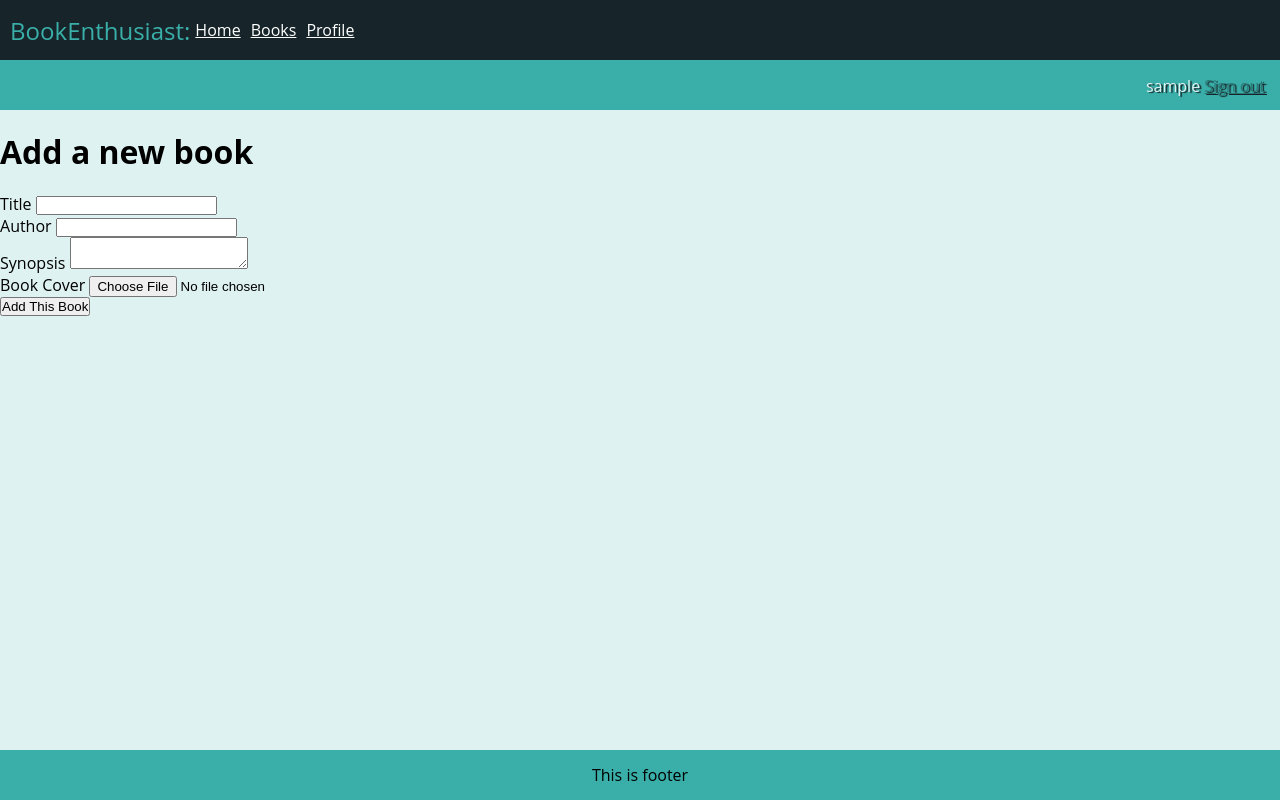
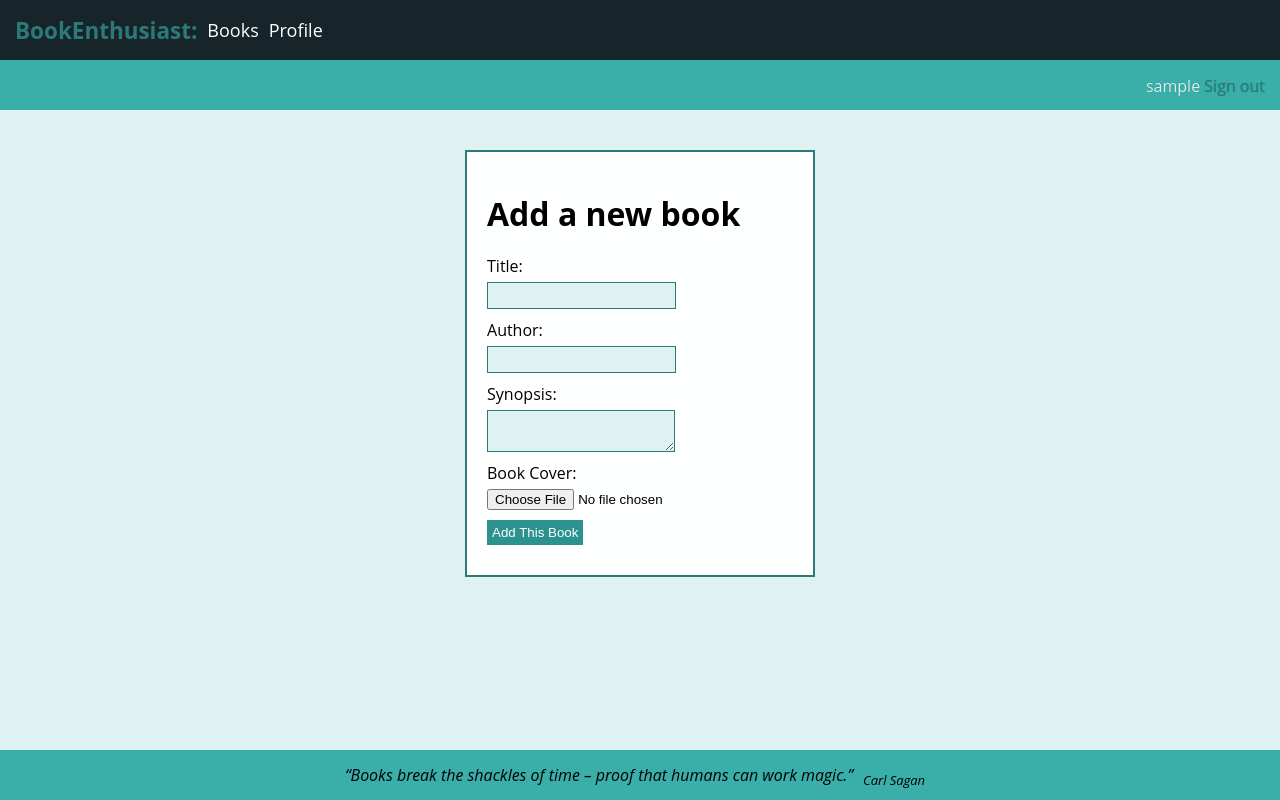
Before and after one commit to JanaRankova/final_project, a Flask app: page /list/add-book in a window 1280 px wide. Run offline with Flask 2, Linux system fonts and the light colour scheme; the visitor is signed in with stand-in values (Sample User, id 1); data comes from the database, SQL or seed files in the repository.

Commit message:
Added search tool and form styles

```diff
--- a/app/forms.py
+++ b/app/forms.py
@@ -7,15 +7,15 @@ from .models import User
 class RegistrationForm(FlaskForm):
 
     username = StringField(
-        'Name', validators=[DataRequired()]
+        'Name:', validators=[DataRequired()]
     )
 
     password = PasswordField(
-        'Password', validators=[DataRequired()]
+        'Password:', validators=[DataRequired()]
     )
 
     password2 = PasswordField(
-        'Re-enter password', validators=[DataRequired(), EqualTo('password')]
+        'Re-enter password:', validators=[DataRequired(), EqualTo('password')]
     )
 
     submit = SubmitField('Create an Account')
@@ -24,11 +24,11 @@ class RegistrationForm(FlaskForm):
 class LoginForm(FlaskForm):
 
     username = StringField(
-        'Username', validators=[DataRequired()]
+        'Username:', validators=[DataRequired()]
     )
 
     password = PasswordField(
-        'Password', validators=[DataRequired()]
+        'Password:', validators=[DataRequired()]
     )
 
     remember_me = BooleanField('Keep me logged in')
@@ -38,19 +38,19 @@ class LoginForm(FlaskForm):
 class BookAdditionForm(FlaskForm):
 
     name = StringField(
-        'Title', validators=[DataRequired()]
+        'Title:', validators=[DataRequired()]
     )
 
     author = StringField(
-        'Author', validators=[DataRequired()]
+        'Author:', validators=[DataRequired()]
     )
 
     synopsis = TextAreaField(
-        'Synopsis', validators=[Optional(), Length(max=500)]
+        'Synopsis:', validators=[Optional(), Length(max=500)]
     )
 
     cover = FileField(
-        'Book Cover', validators=[Optional()]
+        'Book Cover:', validators=[Optional()]
     )
 
     submit = SubmitField('Add This Book')
--- a/app/routes.py
+++ b/app/routes.py
@@ -11,7 +11,10 @@ from datetime import datetime
 
 @app.route('/')
 def index():
-    return render_template('/index.html', title='Home')
+
+    return render_template(
+        '/index.html', title='Home', current_url='index'
+    )
 
 
 @app.route('/list/')
@@ -37,9 +40,9 @@ def list_of_books():
     avg_rating = UsersBook.average_rating(UsersBook)
 
     return render_template(
-            '/list_of_books.html',
+            '/list_of_books.html', title='Books',
             all_books=all_books, book_status=book_status,
-            avg_rating=avg_rating, next_url='list_of_books')
+            avg_rating=avg_rating, current_url='list_of_books')
 
 
 @app.route('/profile/')
@@ -61,8 +64,9 @@ def profile():
     avg_rating = UsersBook.average_rating(UsersBook)
 
     return render_template(
-        '/profile.html', read_books=read_books,
-        reading_books=reading_books, next_url='profile',
+        '/profile.html', title='Profile',
+        read_books=read_books,
+        reading_books=reading_books, current_url='profile',
         avg_rating=avg_rating
     )
 
@@ -135,7 +139,7 @@ def set_status(book_id, status, next_url, rating):
     db.session.commit()
 
     if next_url:
-        return redirect(url_for(next_url))
+        return redirect(url_for(next_url, _anchor='book-' + str(book_id)))
     return redirect(url_for('profile'))
 
 
@@ -230,7 +234,8 @@ def inject_user():
     """Inject data of current user into templates and forms."""
 
     return dict(
-        user=current_user
+        user=current_user,
+        current_url=None
     )
 
 
--- a/app/static/styles/style.css
+++ b/app/static/styles/style.css
@@ -18,6 +18,7 @@ html, body {
     text-align: left;
     flex-direction: column;
     min-height: 100%;
+    align-items: center;
 }
 
 .header {
@@ -26,12 +27,49 @@ html, body {
     padding: 15px;
     height: 50px;
     text-align: end;
-    text-shadow: 2px 1px 1px #17252a;
+    text-shadow: 0px 0px 1px #2b7a78;
+    width: 100%;
+}
+
+.topbar {
+    color: #3aafa9;
+    background-color: #17252a;
+    padding: 15px;
+    height: 60px;
+    display: flex;
+    align-items: center;
+    width: 100%;
+}
+
+a.home_button {
+    font-size: larger;
+    font-variant: initial;
+}
+
+a.home_button.current {
+    color: #2b928f;
+}
+
+a.topbar_link {
+    color: #feffff;
+    font-size: large;
+    padding-left: 10px;
+}
+
+a.topbar_link.current {
+    color:#3aafa9;
 }
 
 .main {
     padding: 40px;
     text-align: left;
+    width: 100%;
+    max-width: 960px;
+
+}
+
+.hidden {
+    display: none !important;
 }
 
 footer {
@@ -43,33 +81,49 @@ footer {
     display: flex;
     align-items: center;
     justify-content: center;
+    width: 100%;
+    font-style: italic;
 }
 
-
-.topbar {
-    color: #3aafa9;
-    background-color: #17252a;
+#author-quote {
     padding: 10px;
-    height: 60px;
-    font-size: x-large;
-    font-weight: 500;
-    font-variant: initial;
-    display: flex;
-    align-items: center;
+    margin-top: 10px;
+    font-size: small;
 }
 
-a.topbar_link {
-    color: #feffff;
+#search-box {
+    margin-bottom: 15px;
+    background-color: #feffff;
+    border: 2px solid #2b928f;
     font-size: medium;
     padding: 5px;
 }
 
-.nopaddingdiv{
-    padding: 0px;
+#search-box:focus {
+    -moz-box-shadow: 0 0 8px #2b928f;
+    -webkit-box-shadow: 0 0 8px #2b928f;
+    box-shadow: #2b928f 0 0 8px;
+    border: 1px solid #2b928f;
+}
+
+#search-clear {
+    background-color: #2b7a78;
+    color: #feffff;
+    border: 1px solid #195351;
+    padding: 5px;
+}
+
+#search-nores {
+    padding-top: 15px;
 }
 
 a {
     color: #2b7a78;
+    text-decoration: none;
+}
+
+a:hover {
+    font-weight: bold;
 }
 
 div.bookname {
@@ -81,7 +135,6 @@ div.bookname {
 div.author {
     font-style: italic;
 }
-
 
 h1{
     font-family: 'Open Sans', sans-serif;
@@ -98,7 +151,6 @@ h3 {
     padding-top: 15px;
     padding-bottom: 15px;
 }
-
 
 .error {
     color: red;
@@ -120,7 +172,7 @@ li:hover {background-color: #3aafa973;}
 .coverwrapper {
     display: flex;
     flex-direction: row-reverse;
-    justify-content: left;
+    justify-content: flex-end;
 }
 
 .sidetocover {
@@ -128,6 +180,7 @@ li:hover {background-color: #3aafa973;}
     display: flex;
     flex-direction: column;
     justify-content: space-between;
+    flex: 1;
 }
 
 .textcontent {
@@ -155,6 +208,47 @@ img {
     display: block;
 }
 
+.centering {
+    display: flex;
+    flex-direction: column;
+    align-items: center;
+}
+
+.form-style {
+    background-color: #feffff;
+    display: flex;
+    flex-direction: column;
+    padding: 20px;
+    border: 2px solid #2b7a78;
+    width: 100%;
+    max-width: 350px;
+}
+
+.form-section {
+    padding-bottom: 10px;
+}
+
+.form-label {
+    padding-bottom: 5px;
+}
+
+.form-box {
+    padding: 5px;
+    border: 1px solid #2b7a78;
+    background-color: #def2f1;
+}
+
+.form-box:focus {
+    box-shadow: #2b7a78 0 0 3px;
+}
+
+.button {
+    border: none;
+    padding: 5px;
+    background-color: #2b928f;
+    color: #feffff;
+}
+
 .flashmessage{
     background-color: #def2f1;
     color: #17252a;
--- a/app/templates/add_a_book.html
+++ b/app/templates/add_a_book.html
@@ -1,38 +1,50 @@
 {% extends 'base.html' %}
 {% block content %}
-    <div>
+    <div class="main">
+        <div class="centering">
+            <div class="form-style">
                 <h1>Add a new book</h1>
                 <form action="{{ url_for('add_a_book') }}" method="POST" enctype="multipart/form-data">
                     {{ form.hidden_tag() }}
-            <div>
+                    <div class="form-section">
+                        <div class="form-label">
                             {{ form.name.label }}
-                {{ form.name }}
+                        </div>
+                        {{ form.name(class="form-box") }}
                         {% for error in form.name.errors %}
                         <p class="error">
                             {{ error }}
                         </p>
                         {% endfor %}
                     </div>
-            <div>
+                    <div class="form-section">
+                        <div class="form-label">
                             {{ form.author.label }}
-                {{ form.author }}
+                        </div>
+                        {{ form.author(class="form-box") }}
                         {% for error in form.author.errors %}
                         <p class="error">
                             {{ error }}
                         </p>
                         {% endfor %}
                     </div>
-            <div>
+                    <div class="form-section">
+                        <div class="form-label">
                             {{ form.synopsis.label }}
-                {{ form.synopsis }}
                         </div>
-            <div>
+                        {{ form.synopsis(class="form-box") }}
+                    </div>
+                    <div class="form-section">
+                        <div class="form-label">
                             {{ form.cover.label }}
+                        </div>
                         {{ form.cover }}
                     </div>
-            <div>
+                    <div class="form-section">
                         {{ form.submit(class='button') }}
                     </div>
                 </form>
             </div>
+        </div>
+    </div>
 {% endblock %}
--- a/app/templates/base.html
+++ b/app/templates/base.html
@@ -6,7 +6,7 @@
     {% if title %}
     <title>{{ title }}</title>
     {% else %}
-    <title>Welcome to Book Enthusiast!</title>
+    <title>BookEnthusiast</title>
     {% endif %}
     <link rel="stylesheet" href="{{ url_for('static', filename='styles/style.css') }}">
     <link href="https://fonts.googleapis.com/css?family=Public+Sans&display=swap" rel="stylesheet">
@@ -24,9 +24,15 @@
 
     <div class="wrapper">
         <div class="topbar">
-            BookEnthusiast: <a class="topbar_link" href="{{ url_for('index') }}">Home</a>
-            <a class ="topbar_link" href="{{ url_for('list_of_books') }}">Books</a>
-            <a class="topbar_link" href="{{ url_for('profile') }}">Profile</a>
+            <a class="home_button {% if current_url=='index' %} current {% endif %}" href="{{ url_for('index') }}">
+                <div>
+                    <h3>
+                        BookEnthusiast:
+                    </h3>
+                </div>
+            </a>
+            <a class ="topbar_link {% if current_url=='list_of_books' %} current {% endif %}" href="{{ url_for('list_of_books') }}">Books</a>
+            <a class="topbar_link {% if current_url=='profile' %} current {% endif %}" href="{{ url_for('profile') }}">Profile</a>
         </div>
         <header class="header">
             {% if current_user.is_authenticated %}
@@ -37,7 +43,10 @@
     {% block content %}
     {% endblock %}
     <footer>
-        <p>This is footer</p>
+        <p>
+            “Books break the shackles of time – proof that humans can work magic.”
+            <p id="author-quote">Carl Sagan</p>
+        </p>
     </footer>
 </div>
 <script>
@@ -49,17 +58,9 @@
     })
 
     const buttons = document.querySelectorAll('.flashmessage .dissmiss')
-    print(buttons)
     buttons.forEach((button) => {
         button.addEventListener('click', handleFlashButtonClick)
     })
-
-    print('A')
-    setTimeout(() => {
-    print('B')
-    }, 0)
-    print('C')
-
 </script>
 </body>
 
--- a/app/templates/index.html
+++ b/app/templates/index.html
@@ -2,7 +2,7 @@
 
 {% block content %}
     <div class="main">
-        <h1>Welcome to Book Enthusiast!</h1>
+        <h1>Welcome to BookEnthusiast!</h1>
         <h3>
             Thank you for visiting our page!
         </h3>
```
Also changed, not shown: app/templates/list_of_books.html (+73 -21 lines), app/templates/login.html (+15 -7 lines), app/templates/profile.html (+4 -4 lines), app/templates/registration.html (+18 -8 lines). Lines whose indentation alone changed are shown as unchanged.
